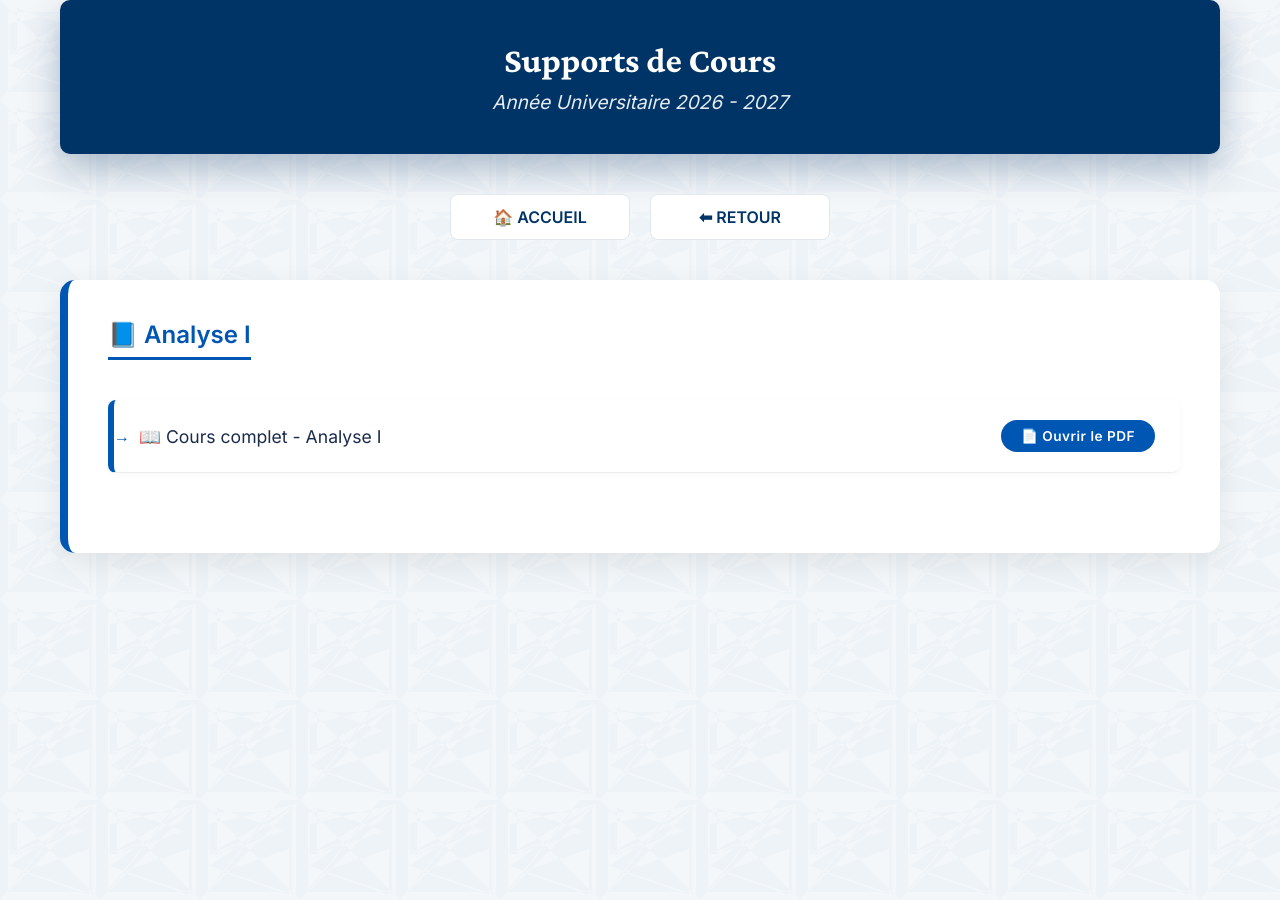
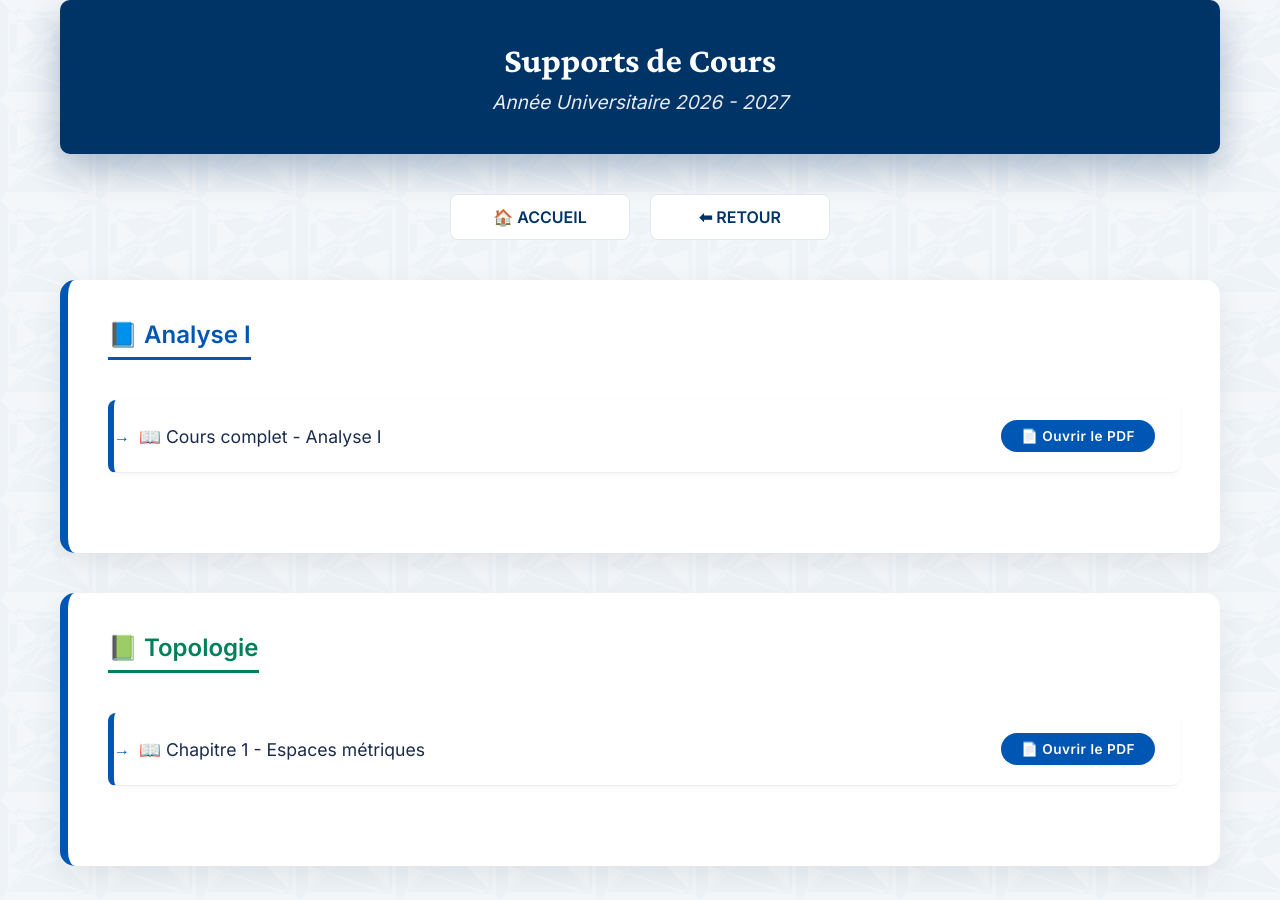
Before and after one commit to mahmoudmath/mahmoudmath.github.io, a Jekyll site: the page cours-26-27.html, which Jekyll copies as it is, in a window 1280 px wide. Built offline with Jekyll 4.4.1, drawn with Linux system fonts in a browser that asks for light colours.

Commit message:
Update cours-26-27.html

```diff
--- a/cours-26-27.html
+++ b/cours-26-27.html
@@ -1,3 +1,4 @@
+
 <!DOCTYPE html>
 <html lang="fr">
 <head>
@@ -164,16 +159,23 @@ j=d.createElement(s),dl=l!='dataLayer'?'&l='+l:'';j.async=true;j.src=
     }
     </style>
 </head>
+
 <body>
     <!-- Google Tag Manager (noscript) -->
-<noscript><iframe src="https://www.googletagmanager.com/ns.html?id=GTM-5HG84LR9"
-height="0" width="0" style="display:none;visibility:hidden"></iframe></noscript>
-<!-- End Google Tag Manager (noscript) -->
+    <noscript>
+        <iframe src="https://www.googletagmanager.com/ns.html?id=GTM-5HG84LR9"
+        height="0" width="0"
+        style="display:none;visibility:hidden"></iframe>
+    </noscript>
+
     <div class="container">
+
         <header class="professor-header" data-aos="fade-down">
             <div class="header-content">
                 <div class="professor-name">Supports de Cours</div>
-                <div class="professor-title">Année Universitaire 2026 - 2027</div>
+                <div class="professor-title">
+                    Année Universitaire 2026 - 2027
+                </div>
             </div>
         </header>
 
@@ -182,17 +184,44 @@ height="0" width="0" style="display:none;visibility:hidden"></iframe></noscript>
             <a href="choix-annee-cours.html" class="nav-card">⬅ RETOUR</a>
         </nav>
 
+        <!-- ANALYSE I -->
         <section class="presentation" data-aos="fade-up">
-            <h3 style="color: #0056b3; border-bottom: 3px solid #0056b3;">📘 Analyse I</h3>
+            <h3 style="color: #0056b3; border-bottom: 3px solid #0056b3;">
+                📘 Analyse I
+            </h3>
+
             <ul class="resource-list">
                 <li>
                     <span>📖 Cours complet - Analyse I</span>
-                    <a href="assets/pdf/Cours-analyse-1v2.pdf" target="_blank">📄 Ouvrir le PDF</a>
+                    <a href="assets/pdf/Cours-analyse-1v2.pdf" target="_blank">
+                        📄 Ouvrir le PDF
+                    </a>
                 </li>
             </ul>
         </section>
+
+        <!-- TOPOLOGIE -->
+        <section class="presentation" data-aos="fade-up">
+            <h3 style="color: #00805a; border-bottom: 3px solid #00805a;">
+                📗 Topologie
+            </h3>
+
+            <ul class="resource-list">
+                <li>
+                    <span>📖 Chapitre 1 - Espaces métriques</span>
+                    <a href="assets/pdf/topologie-chap1.pdf" target="_blank">
+                        📄 Ouvrir le PDF
+                    </a>
+                </li>
+
+                <!-- Ajouter les prochains chapitres ici -->
+            </ul>
+        </section>
+
     </div>
+
     <script src="https://unpkg.com/aos@2.3.1/dist/aos.js"></script>
     <script>AOS.init();</script>
+
 </body>
 </html>
```
Also changed, not shown: other parts of cours-26-27.html (+3 -9 lines). Lines whose indentation alone changed are shown as unchanged.
